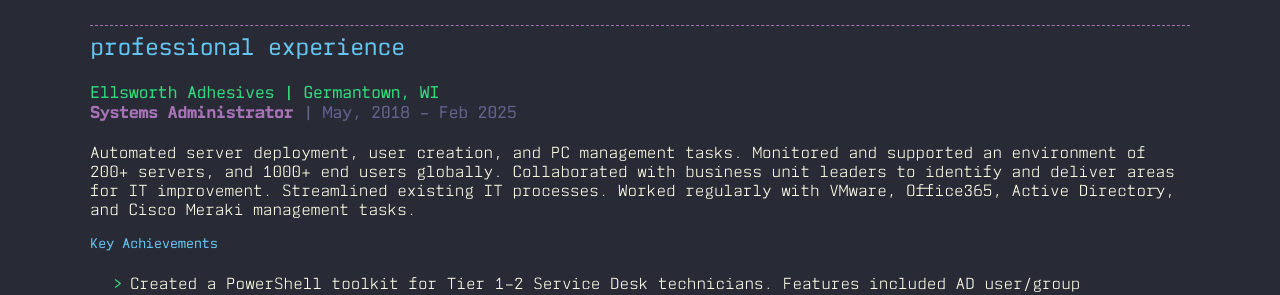
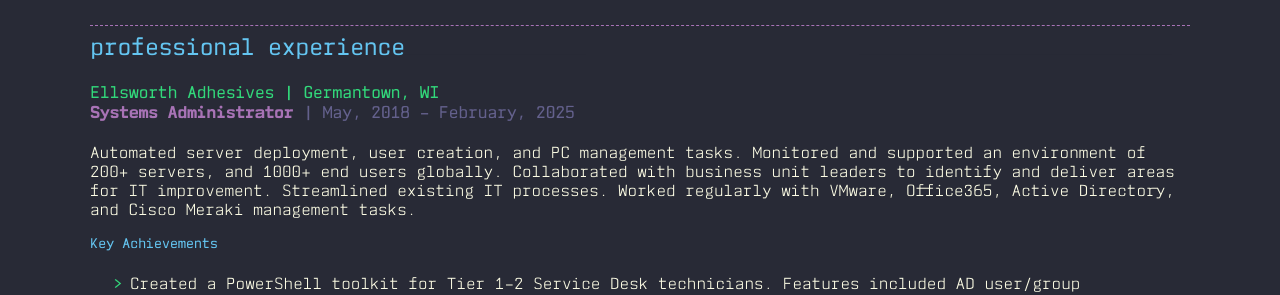
Before and after one commit to DomRRuggeri/DomRRuggeri.github.io, a Jekyll site: the page built from index.md, in a window 1280 px wide and 900 px high, scrolled down 1173 px. Shown: the part 156-451 px from the top of the window. Built offline with Jekyll 4.4.1, drawn with Linux system fonts in a browser that asks for light colours.

Commit message:
Full date

```diff
--- a/index.md
+++ b/index.md
@@ -320,7 +320,7 @@ for (i = 0; i < coll.length; i++) {
 
 ## professional experience
 
-### Ellsworth Adhesives \| Germantown, WI<br><font color="#a873b6"><b>Systems Administrator</b></font><font color="#64618D"> | May, 2018 - Feb 2025</font>
+### Ellsworth Adhesives \| Germantown, WI<br><font color="#a873b6"><b>Systems Administrator</b></font><font color="#64618D"> | May, 2018 - February, 2025</font>
 
 Automated server deployment, user creation, and PC management tasks. Monitored and supported an environment of 200+ servers, and 1000+ end users globally. Collaborated with business unit leaders to identify and deliver areas for IT improvement. Streamlined existing IT processes. Worked regularly with VMware, Office365, Active Directory, and Cisco Meraki management tasks.
 
```
